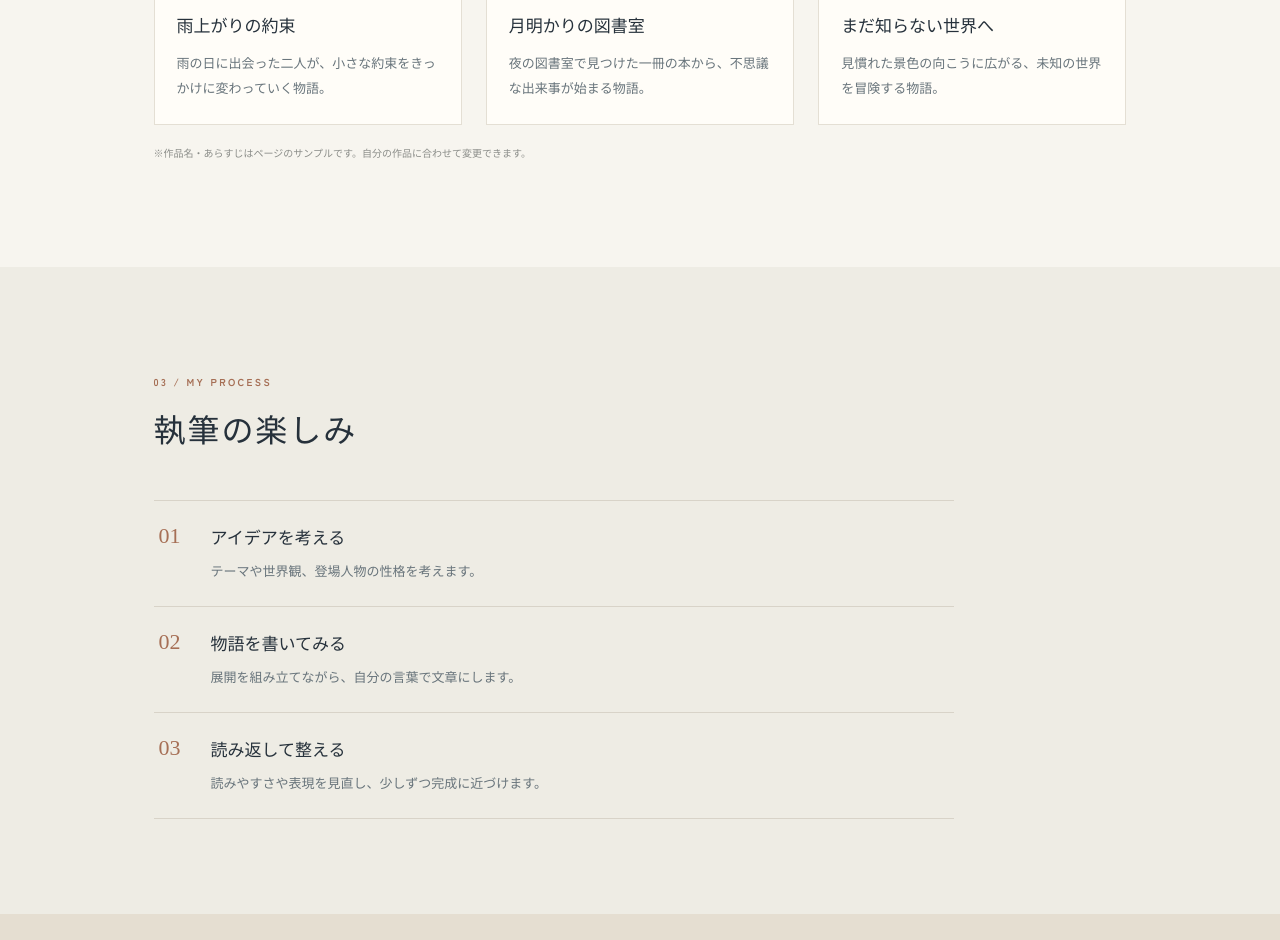
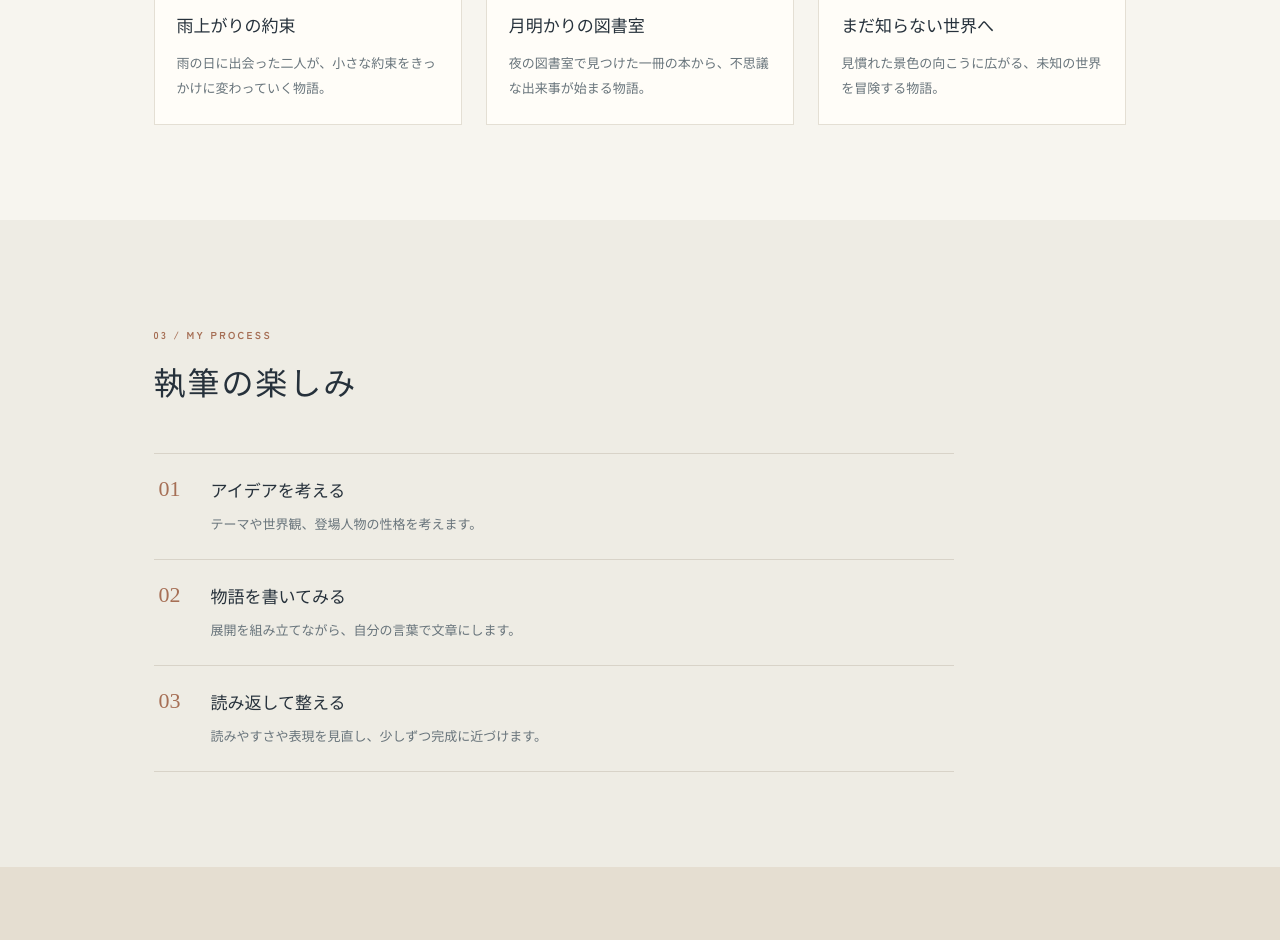
Before and after one commit to negilotte/novel-writing-page, a plain HTML site: page index.html in a window 1280 px wide. Shown: the part 1709-2649 px from the top of the page. Drawn offline with Linux system fonts and the light colour scheme.

Commit message:
Add files via upload

```diff
--- a/index.html
+++ b/index.html
@@ -73,7 +73,6 @@
           <div class="work-info"><h3>まだ知らない世界へ</h3><p>見慣れた景色の向こうに広がる、未知の世界を冒険する物語。</p></div>
         </article>
       </div>
-      <p class="note">※作品名・あらすじはページのサンプルです。自分の作品に合わせて変更できます。</p>
     </section>
 
     <section class="section process-section" id="process">
```
